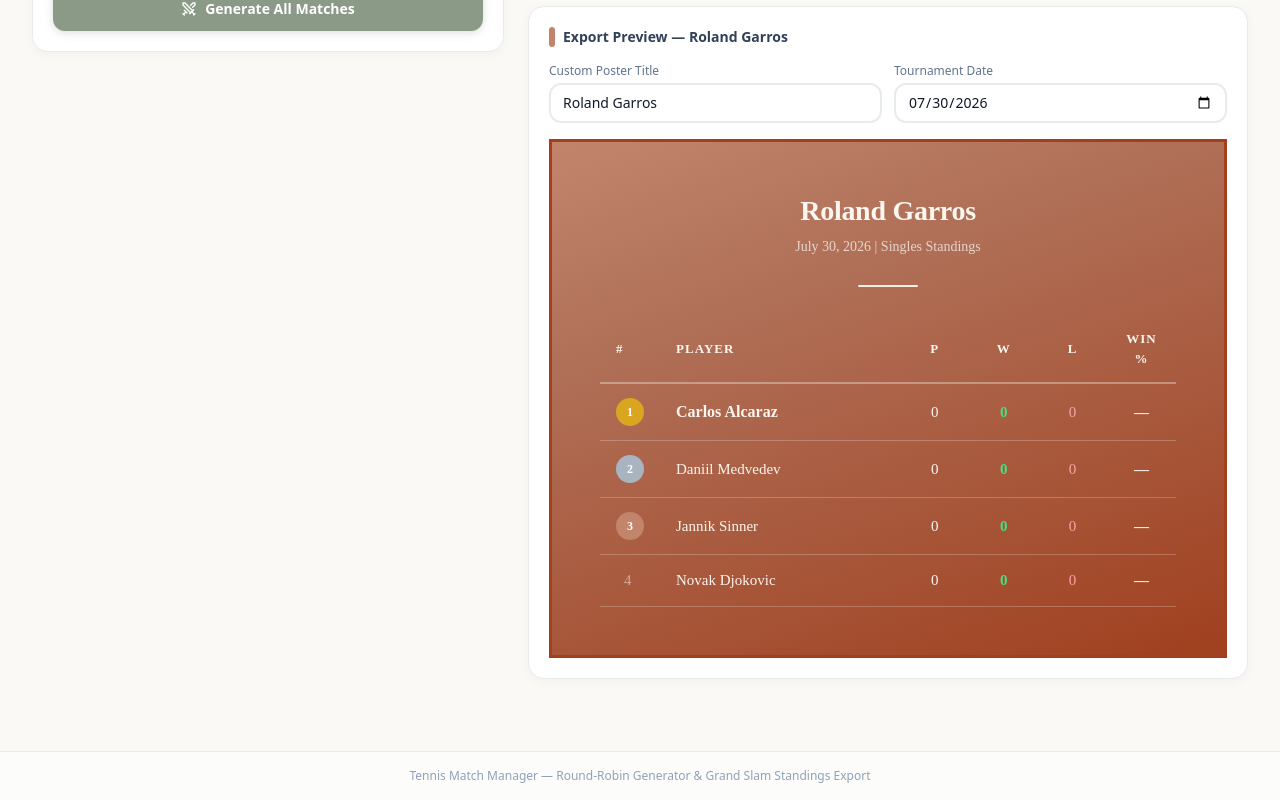
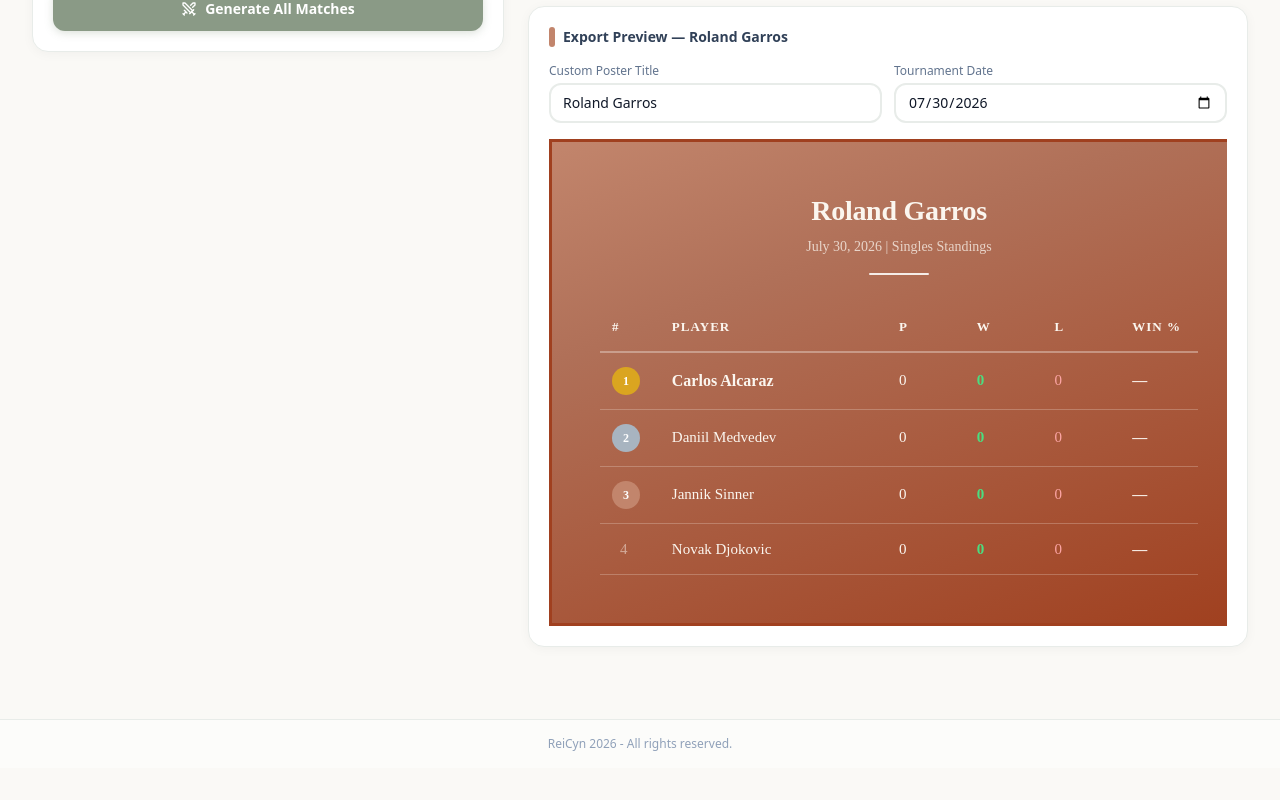
Before and after one commit to reihandio/RC-Tennis-Tournament, a React (Vite) app: page / in a window 1280 px wide. Shown: the part 709-1509 px from the top of the page. After the commit the page ends 1477 px from the top, so only its background shows below. Built offline with nearby package versions, Linux system fonts and the light colour scheme.

Commit message:
Add Fixed Double features and fix minor mobile layout issue

```diff
--- a/index.html
+++ b/index.html
@@ -3,7 +3,7 @@
   <head>
     <meta charset="UTF-8" />
     <meta name="viewport" content="width=device-width, initial-scale=1.0" />
-    <title>Tennis Match Manager</title>
+    <title>RC-Tennis Match Manager</title>
     <link rel="icon" type="image/svg+xml" href="/favicon.svg" />
   </head>
   <body class="bg-gray-50 text-gray-900 min-h-screen">
--- a/src/App.jsx
+++ b/src/App.jsx
@@ -20,6 +20,8 @@
     matchType,
     setMatchType,
     setMatchTypeRaw,
+    doublesSubMode,
+    setDoublesSubMode,
     players,
     setPlayers,
     addPlayer,
@@ -70,6 +72,7 @@
   // Persistence: auto-save, JSON export/import, reset
   const { exportJSON, importJSON, handleReset } = usePersistence({
     matchType,
+    doublesSubMode,
     players,
     matches,
     selectedTheme,
@@ -77,6 +80,7 @@
     customTitle,
     tournamentDate,
     setMatchType: setMatchTypeRaw,
+    setDoublesSubMode,
     setPlayers,
     setMatches,
     setSelectedTheme,
@@ -117,10 +121,10 @@
               </div>
               <div className="hidden sm:block">
                 <h1 className="text-lg font-bold text-slate-800 tracking-tight">
-                  Tennis Match Manager
+                  RC-Tennis Match Manager
                 </h1>
                 <p className="text-xs text-slate-400">
-                  Round-Robin Generator &amp; Grand Slam Export
+                  Round-Robin Generator &amp; Results Exporter
                 </p>
               </div>
             </div>
@@ -142,11 +146,14 @@
             <div className="bg-white rounded-2xl border border-[#E8ECE9] p-5 shadow-[0_2px_12px_rgba(0,0,0,0.04)] space-y-5">
               <MatchTypeSelector
                 matchType={matchType}
+                doublesSubMode={doublesSubMode}
                 onChange={setMatchType}
+                onSubModeChange={setDoublesSubMode}
               />
               <PlayerManager
                 players={players}
                 matchType={matchType}
+                doublesSubMode={doublesSubMode}
                 onAddPlayer={addPlayer}
                 onRemovePlayer={removePlayer}
               />
@@ -164,14 +171,20 @@
                 matchCountInput={matchCountInput}
                 onMatchCountChange={setMatchCountInput}
                 matchType={matchType}
+                doublesSubMode={doublesSubMode}
                 onGenerate={generateMatches}
                 onReset={resetMatches}
                 hasMatches={matches.length > 0}
               />
-              {matchType === 'doubles' && players.length > 0 && players.length < 4 && (
+              {matchType === 'doubles' && players.length > 0 && (
+                (doublesSubMode === 'fixed' && players.length < 2) ||
+                (doublesSubMode === 'randomized' && players.length < 4)
+              ) && (
                 <p className="text-amber-600 text-xs mt-3 flex items-center gap-1">
                   <span className="inline-block w-1.5 h-1.5 rounded-full bg-amber-500" />
-                  Add at least 4 players for rotating doubles matches
+                  {doublesSubMode === 'fixed'
+                    ? 'Add at least 2 pairs for fixed doubles matches'
+                    : 'Add at least 4 players for social doubles matches'}
                 </p>
               )}
             </div>
@@ -193,14 +206,20 @@
             <div className="bg-white rounded-2xl border border-[#E8ECE9] p-5 shadow-[0_2px_12px_rgba(0,0,0,0.04)]">
               <h3 className="text-sm font-semibold text-slate-700 mb-4 flex items-center gap-2">
                 <span className="w-1.5 h-5 rounded-full bg-[#8A9A86]" />
-                Individual Standings
+                {matchType === 'doubles' && doublesSubMode === 'fixed'
+                  ? 'Team / Pair Standings'
+                  : 'Individual Standings'}
                 {standings.length > 0 && (
                   <span className="text-xs text-slate-400 font-normal">
-                    ({matchType === 'singles' ? 'Singles' : 'Doubles'})
+                    ({matchType === 'singles'
+                      ? 'Singles'
+                      : doublesSubMode === 'fixed'
+                      ? 'Fixed Doubles'
+                      : 'Social Doubles'})
                   </span>
                 )}
               </h3>
-              <StandingsTable standings={standings} matchType={matchType} />
+              <StandingsTable standings={standings} matchType={matchType} doublesSubMode={doublesSubMode} />
             </div>
 
             <div className="bg-white rounded-2xl border border-[#E8ECE9] p-5 shadow-[0_2px_12px_rgba(0,0,0,0.04)]">
@@ -248,6 +267,7 @@
                   </div>
                 </div>
 
+                <div className="export-canvas-wrapper">
                   <div
                     ref={exportRef}
                     className="export-container"
@@ -258,17 +278,25 @@
                       border: `${theme.borderWidth} solid ${theme.border}`,
                     }}
                   >
+                    {/* Header: logo + titles */}
+                    <div className="export-header-row">
                       {logo.objectURL && (
-                    <div className="flex justify-center">
                         <img src={logo.objectURL} alt="Tournament Logo" className="export-logo" />
-                    </div>
                       )}
-
-                  <div className="export-title" style={{ color: theme.text, textAlign: 'center' }}>
+                      <div className="export-titles">
+                        <div className="export-title" style={{ color: theme.text }}>
                           {customTitle || theme.name}
                         </div>
-                  <div className="export-subtitle" style={{ color: theme.text, textAlign: 'center' }}>
-                    {displayDate} | {matchType === 'singles' ? 'Singles' : 'Doubles'} Standings
+                        <div className="export-subtitle" style={{ color: theme.text }}>
+                          {displayDate} |{' '}
+                          {matchType === 'singles'
+                            ? 'Singles'
+                            : doublesSubMode === 'fixed'
+                            ? 'Fixed Doubles'
+                            : 'Social Doubles'}{' '}
+                          Standings
+                        </div>
+                      </div>
                     </div>
                     <div className="export-header-rule" style={{ backgroundColor: theme.headerRule }} />
 
@@ -279,12 +307,16 @@
                           borderBottomWidth: 2,
                           borderBottomStyle: 'solid',
                         }}>
-                        <th style={{ width: '10%' }}>#</th>
-                        <th style={{ width: '42%' }}>Player</th>
-                        <th style={{ width: '12%', textAlign: 'center' }}>P</th>
-                        <th style={{ width: '12%', textAlign: 'center' }}>W</th>
-                        <th style={{ width: '12%', textAlign: 'center' }}>L</th>
-                        <th style={{ width: '12%', textAlign: 'center' }}>Win %</th>
+                          <th className="col-pos">#</th>
+                          <th className="col-name">
+                            {matchType === 'doubles' && doublesSubMode === 'fixed'
+                              ? 'Team / Pair'
+                              : 'Player'}
+                          </th>
+                          <th className="col-stat">P</th>
+                          <th className="col-stat">W</th>
+                          <th className="col-stat">L</th>
+                          <th className="col-stat">Win %</th>
                         </tr>
                       </thead>
                       <tbody>
@@ -302,7 +334,7 @@
                               borderBottomWidth: 1,
                               borderBottomStyle: 'solid',
                             }}>
-                            <td>
+                              <td className="col-pos">
                                 {idx <= 2 ? (
                                   <span className="pos-badge" style={{ backgroundColor: badgeBg, color: badgeColor }}>
                                     {idx + 1}
@@ -311,13 +343,19 @@
                                   <span style={{ opacity: 0.5, paddingLeft: 8 }}>{row.position}</span>
                                 )}
                               </td>
-                            <td style={{ fontWeight: idx === 0 ? 700 : 500, fontSize: idx === 0 ? '1rem' : '0.9375rem' }}>
+                              <td className="col-name" style={{
+                                fontWeight: idx === 0 ? 700 : 500,
+                                fontSize: idx === 0 ? '1rem' : '0.9375rem',
+                                overflow: 'hidden',
+                                textOverflow: 'ellipsis',
+                                whiteSpace: 'nowrap',
+                              }}>
                                 {row.playerName}
                               </td>
-                            <td style={{ textAlign: 'center' }}>{row.played}</td>
-                            <td style={{ textAlign: 'center', color: theme.winnerColor, fontWeight: 600 }}>{row.wins}</td>
-                            <td style={{ textAlign: 'center', color: theme.loserColor }}>{row.losses}</td>
-                            <td style={{ textAlign: 'center', fontWeight: 700 }}>
+                              <td className="col-stat">{row.played}</td>
+                              <td className="col-stat" style={{ color: theme.winnerColor, fontWeight: 600 }}>{row.wins}</td>
+                              <td className="col-stat" style={{ color: theme.loserColor }}>{row.losses}</td>
+                              <td className="col-stat" style={{ fontWeight: 700 }}>
                                 {row.played > 0 ? `${row.winPct}%` : '—'}
                               </td>
                             </tr>
@@ -327,6 +365,7 @@
                     </table>
                   </div>
                 </div>
+              </div>
             )}
           </div>
         </div>
@@ -334,7 +373,7 @@
 
       <footer className="border-t border-[#E8ECE9] bg-white/50 mt-12">
         <div className="max-w-7xl mx-auto px-4 py-4 text-center text-xs text-slate-400">
-          Tennis Match Manager — Round-Robin Generator &amp; Grand Slam Standings Export
+          ReiCyn 2026 - All rights reserved.
         </div>
       </footer>
     </div>
--- a/src/hooks/useExport.js
+++ b/src/hooks/useExport.js
@@ -35,11 +35,13 @@
       await new Promise((resolve) => setTimeout(resolve, 100));
 
       const dataUrl = await toPng(ref, {
+        cacheBust: true,
         pixelRatio: 2,
-        quality: 1,
+        style: {
+          transform: 'scale(1)',
+        },
         backgroundColor: theme.background,
         filter: (node) => {
-          // Exclude elements marked as no-export
           return !node.classList?.contains('no-export');
         },
       });
--- a/src/hooks/useTournament.js
+++ b/src/hooks/useTournament.js
@@ -13,7 +13,14 @@
   'Daniil Medvedev',
 ];
 
-const DEFAULT_DOUBLES_PLAYERS = [
+const DEFAULT_DOUBLES_FIXED = [
+  'Alcaraz & Nadal',
+  'Sinner & Medvedev',
+  'Djokovic & Murray',
+  'Ruud & Rune',
+];
+
+const DEFAULT_DOUBLES_RANDOM = [
   'Cynthia',
   'Rei',
   'Alex',
@@ -22,14 +29,20 @@
 
 export function useTournament() {
   const [matchType, setMatchType] = useState('singles');
+  const [doublesSubMode, setDoublesSubMode] = useState('randomized'); // 'fixed' | 'randomized'
   const [players, setPlayers] = useState([]);
   const [matches, setMatches] = useState([]);
   const [matchCountInput, setMatchCountInput] = useState('');
   const playersRef = useRef(players);
+  const subModeRef = useRef(doublesSubMode);
 
   useEffect(() => {
     playersRef.current = players;
   }, [players]);
+
+  useEffect(() => {
+    subModeRef.current = doublesSubMode;
+  }, [doublesSubMode]);
 
   const setMatchTypeWithReset = useCallback((type) => {
     setMatchType(type);
@@ -67,12 +80,21 @@
   const generateMatches = useCallback((customCount) => {
     const currentPlayers = playersRef.current;
     const targetCount = customCount || undefined;
+
     if (matchType === 'singles') {
       if (currentPlayers.length < 2) return;
       setMatches(generateRoundRobin(currentPlayers, targetCount));
     } else {
-      if (currentPlayers.length < 4) return;
-      setMatches(generateSocialDoubles(currentPlayers, targetCount));
+      // Doubles — check sub-mode
+      if (subModeRef.current === 'fixed') {
+        // Fixed pairs: each player entry IS a pair
+        if (currentPlayers.length < 2) return;
+        setMatches(generateRoundRobin(currentPlayers, targetCount));
+      } else {
+        // Randomized/social doubles
+        if (currentPlayers.length < 4) return;
+        setMatches(generateSocialDoubles(currentPlayers, targetCount));
+      }
     }
   }, [matchType]);
 
@@ -110,9 +132,9 @@
 
   const resetAll = useCallback(() => {
     setMatchType('singles');
+    setDoublesSubMode('randomized');
     setMatchCountInput('');
     setMatches([]);
-    // Load fresh defaults
     const defaultPlayers = DEFAULT_SINGLES.map((name) => ({
       id: generateId('player'),
       name,
@@ -126,12 +148,16 @@
   const defaultMatchCount =
     matchType === 'singles'
       ? participantCount >= 2 ? (participantCount * (participantCount - 1)) / 2 : 0
+      : doublesSubMode === 'fixed'
+      ? participantCount >= 2 ? (participantCount * (participantCount - 1)) / 2 : 0
       : participantCount >= 4 ? Math.max(participantCount, 4) * Math.floor(participantCount / 4) : 0;
 
   return {
     matchType,
     setMatchTypeRaw: setMatchType,
     setMatchType: setMatchTypeWithReset,
+    doublesSubMode,
+    setDoublesSubMode,
     players,
     setPlayers,
     addPlayer,
--- a/src/index.css
+++ b/src/index.css
@@ -6,23 +6,32 @@
   background-color: #FAF9F6;
 }
 
-/* Export container — professional tournament poster styling */
+/* Export container — fixed canvas for consistent PNG dimensions at all viewport sizes */
+.export-canvas-wrapper {
+  overflow-x: auto;
+  -webkit-overflow-scrolling: touch;
+}
+
 .export-container {
-  width: 800px;
-  max-width: 100%;
+  width: 700px;
+  min-width: 700px;
+  max-width: 700px;
   padding: 48px;
   border-radius: 0;
+  box-sizing: border-box;
 }
 
 .export-container .standings-table {
   width: 100%;
+  table-layout: fixed;
   border-collapse: collapse;
 }
 
 .export-container .standings-table th,
 .export-container .standings-table td {
-  padding: 14px 16px;
+  padding: 14px 12px;
   text-align: left;
+  overflow: hidden;
 }
 
 .export-container .standings-table th {
@@ -36,16 +45,36 @@
   font-size: 0.9375rem;
 }
 
+/* Column widths */
+.export-container .col-pos    { width: 10%; }
+.export-container .col-name   { width: 38%; }
+.export-container .col-stat   { width: 13%; text-align: center; white-space: nowrap; }
+
 .export-container .standings-table tbody tr {
   border-bottom-width: 1px;
   border-bottom-style: solid;
 }
 
+/* Header layout */
+.export-container .export-header-row {
+  display: flex;
+  align-items: center;
+  justify-content: center;
+  gap: 20px;
+  margin-bottom: 16px;
+  text-align: center;
+}
+
 .export-container .export-logo {
-  max-height: 72px;
-  max-width: 220px;
+  max-height: 64px;
+  max-width: 160px;
   object-fit: contain;
-  margin-bottom: 20px;
+  flex-shrink: 0;
+}
+
+.export-container .export-titles {
+  flex: 1;
+  min-width: 0;
 }
 
 .export-container .export-title {
@@ -53,18 +82,19 @@
   font-weight: 700;
   margin-bottom: 4px;
   letter-spacing: -0.01em;
+  word-break: break-word;
 }
 
 .export-container .export-subtitle {
   font-size: 0.875rem;
   opacity: 0.75;
-  margin-bottom: 28px;
+  margin-bottom: 0;
 }
 
 .export-container .export-header-rule {
   height: 2px;
   width: 60px;
-  margin: 12px auto 28px;
+  margin: 16px auto 28px;
   border-radius: 1px;
 }
 
@@ -77,4 +107,5 @@
   border-radius: 50%;
   font-weight: 700;
   font-size: 0.75rem;
+  flex-shrink: 0;
 }
```
Also changed, not shown: src/components/MatchGenerator.jsx (+12 -11 lines), src/components/MatchTypeSelector.jsx (+40 -2 lines), src/components/PlayerManager.jsx (+9 -5 lines), src/components/StandingsTable.jsx (+5 -2 lines), src/hooks/usePersistence.js (+13 -7 lines), src/utils/validation.js (+8 -6 lines), 1 other file (tests, documents, lock files or other folders). Lines whose indentation alone changed are shown as unchanged.
